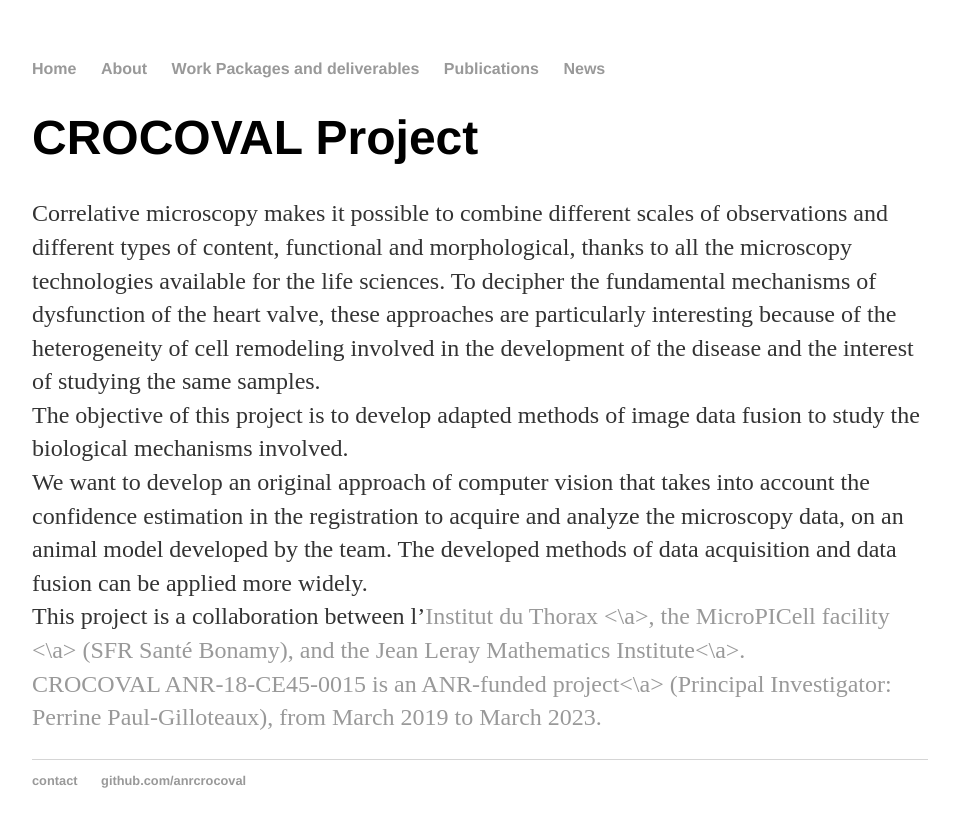
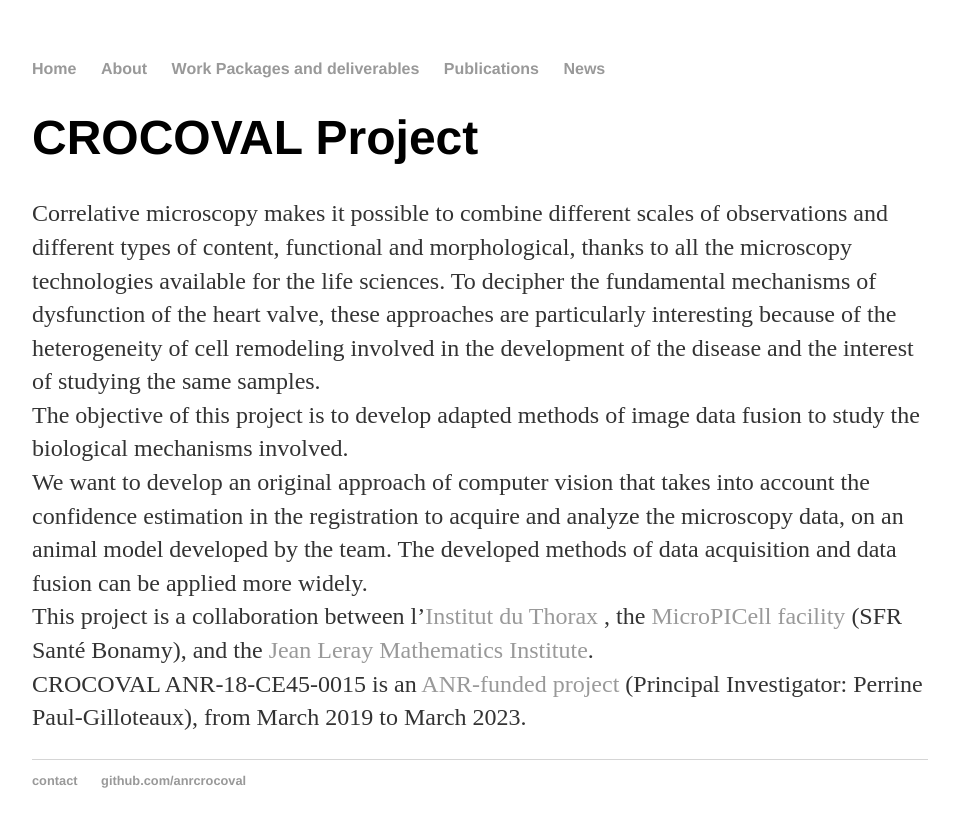
Before and after one commit to anrcrocoval/anrcrocoval.github.io, a Jekyll site: the page built from index.html, in a window 1280 px wide. Shown: the top 827 px of the page, without its empty margins (160-1119 px from the left). Built offline with Jekyll 4.4.1, drawn with Linux system fonts in a browser that asks for light colours; part of the change alters nothing that is shown.

```diff
--- a/index.html
+++ b/index.html
@@ -12,6 +12,6 @@ The objective of this project is to develop adapted methods of image data fusion
 
 We want to develop an original approach of computer vision that takes into account the confidence estimation in the registration to acquire and analyze the microscopy data, on an animal model developed by the team. The developed methods of data acquisition and data fusion can be applied more widely. <br>
 
-This project is a collaboration between l’<a href="https://umr1087.univ-nantes.fr/">Institut du Thorax <\a>, the <a href="https://micropicell.univ-nantes.fr/" > MicroPICell facility <\a> (SFR Santé Bonamy), and the <a href="https://www.math.sciences.univ-nantes.fr/fr" > Jean Leray Mathematics Institute<\a>.  <br>
-	CROCOVAL ANR-18-CE45-0015 is an <a href="https://anr.fr/Projet-ANR-18-CE45-0015">ANR-funded project<\a> (Principal Investigator: Perrine Paul-Gilloteaux), from March 2019 to March 2023.</p>
+This project is a collaboration between l’<a href="https://umr1087.univ-nantes.fr/">Institut du Thorax </a>, the <a href="https://micropicell.univ-nantes.fr/" > MicroPICell facility </a> (SFR Santé Bonamy), and the <a href="https://www.math.sciences.univ-nantes.fr/fr" > Jean Leray Mathematics Institute</a>.  <br>
+	CROCOVAL ANR-18-CE45-0015 is an <a href="https://anr.fr/Projet-ANR-18-CE45-0015">ANR-funded project</a> (Principal Investigator: Perrine Paul-Gilloteaux), from March 2019 to March 2023.</p>
 </div><!-- /.blurb -->
```
